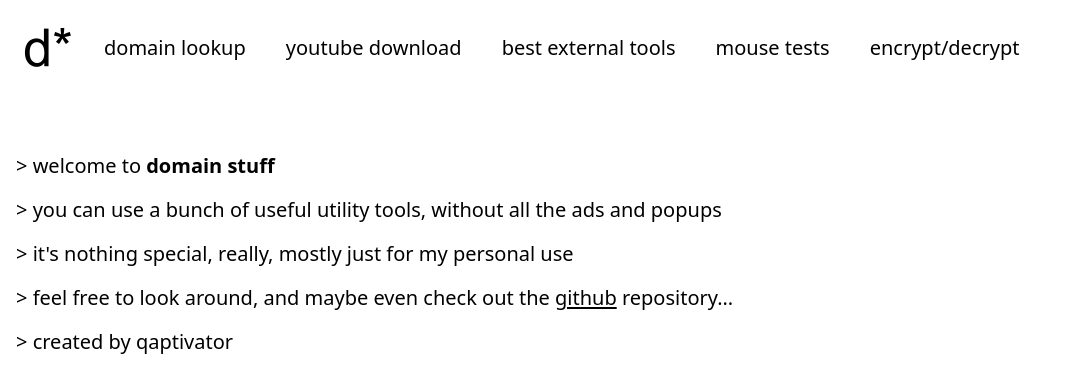
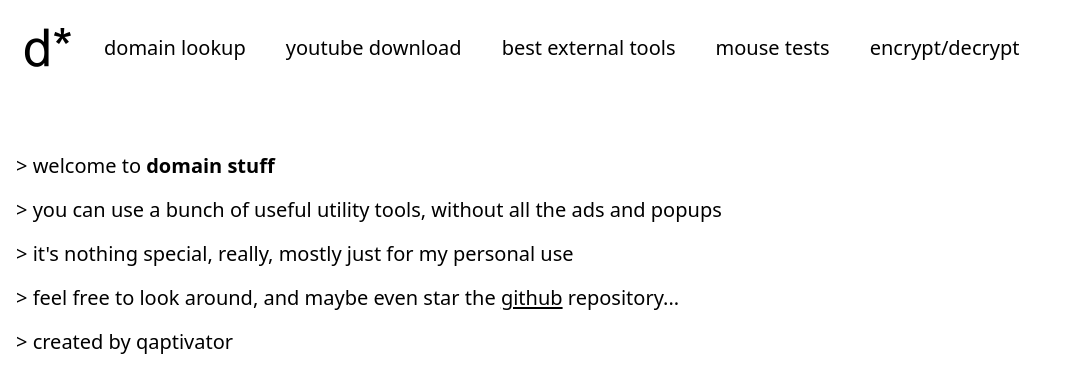
Before and after one commit to qaptivator/domain-stuff, a Nuxt app: page / in a window 1280 px wide. Shown: the top 392 px of the page, without its empty margins (0-1065 px from the left). Built offline with nearby package versions, Linux system fonts and the light colour scheme.

Commit message:
added star hinting text

```diff
--- a/pages/index.vue
+++ b/pages/index.vue
@@ -11,7 +11,7 @@
 			</p>
 			<p>> it's nothing special, really, mostly just for my personal use</p>
 			<p>
-        > feel free to look around, and maybe even check out the
+				> feel free to look around, and maybe even star the
 				<NuxtLink
 					to="https://github.com/qaptivator/domain-stuff"
 					target="_blank"
@@ -25,11 +25,11 @@
 </template>
 <script lang="ts">
 export default {
-  name: "IndexPage",
+	name: 'IndexPage',
 	data() {
-    return {};
+		return {}
 	},
 	mounted() {},
 	methods: {},
-};
+}
 </script>
```
Lines whose indentation alone changed are shown as unchanged.
